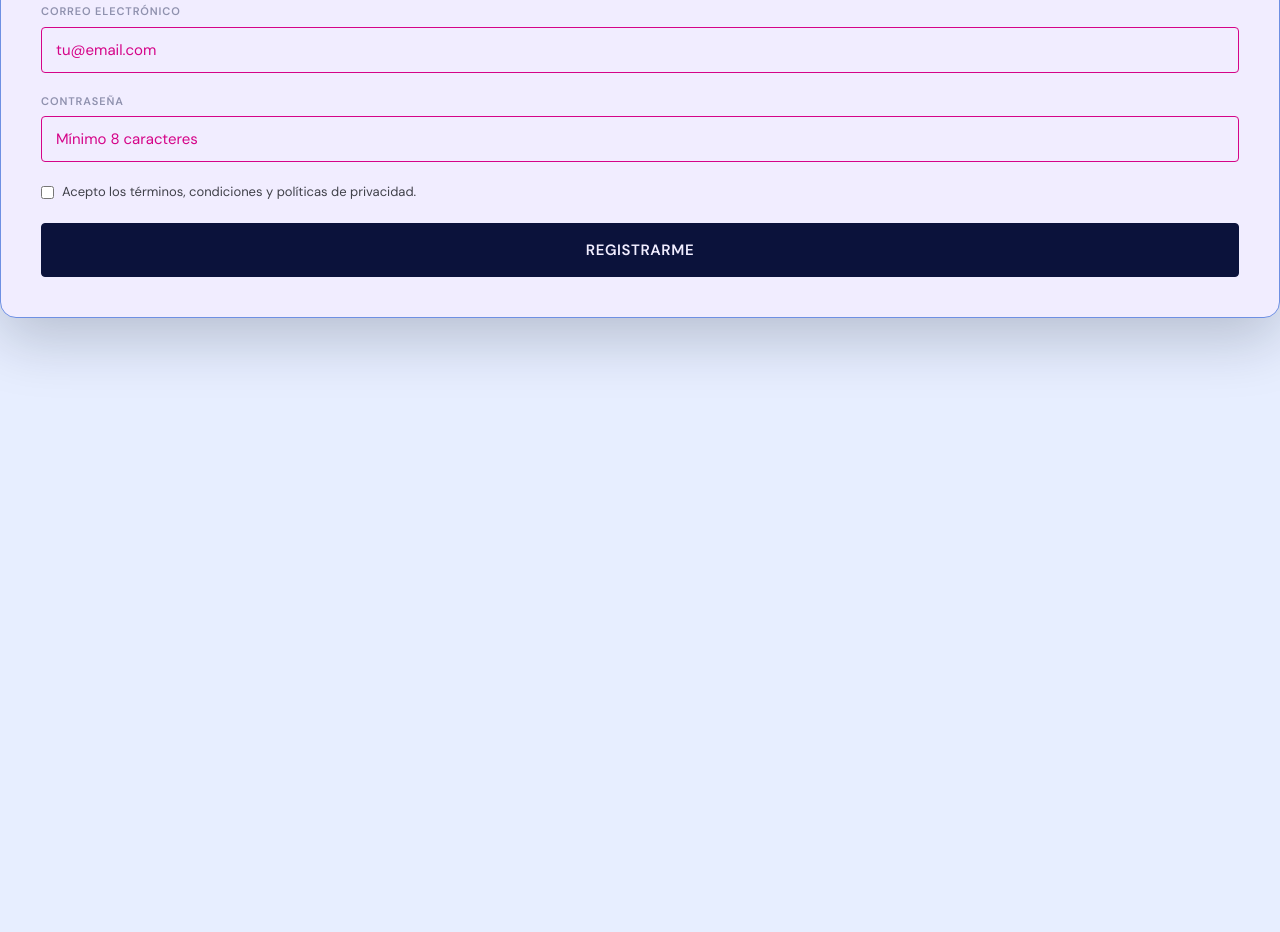
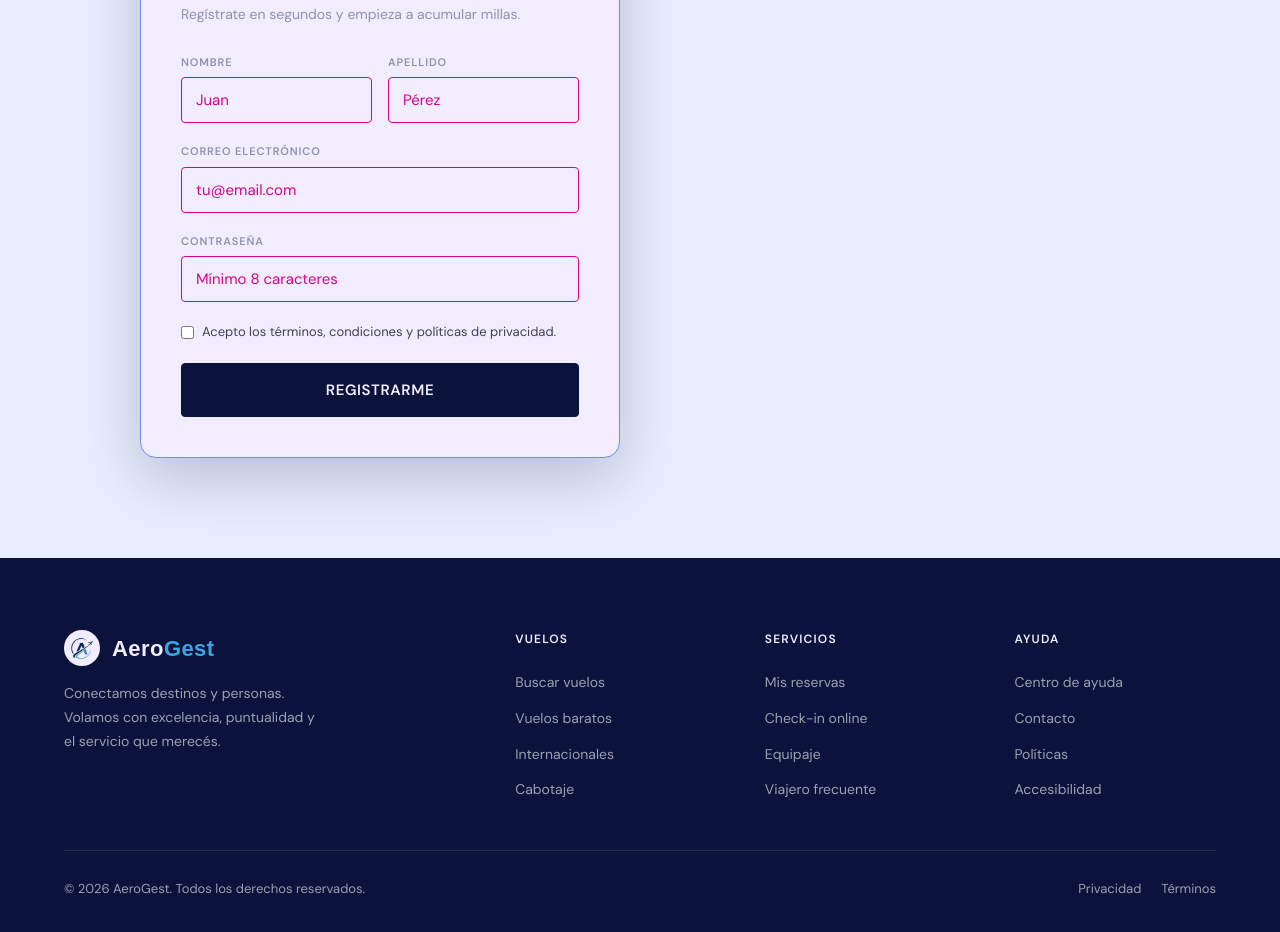
Before and after one commit to pefati/TrabajoProgra3-Frontend, a plain HTML site: page aerolinea/sigin.html in a window 1280 px wide. Shown: the part 237-1169 px from the top of the page. Before the commit the page ends 800 px from the top, so only its background shows below. Drawn offline with Linux system fonts and the light colour scheme.

Commit message:
Add log-in, sign_in

```diff
--- a/aerolinea/css/styles.css
+++ b/aerolinea/css/styles.css
@@ -587,13 +587,27 @@
 
 
 /* ── Apartado: Autenticación (Login & Registro) ── */
-.auth-container {
+.auth-container-sign {
+    display: grid;
+    grid-template-columns: 1fr 1fr;
+    gap: 40px;
+    align-items: start;
+    padding-top: 140px;
+    padding-bottom: 100px;
+    max-width: 1000px;
+    margin: 0 auto;
+}
+
+.auth-container-log {
     display: grid;
     grid-template-columns: 1fr 1fr;
     gap: 40px;
     align-items: start;
     padding-top: 40px;
+    max-width: 900px;
+    margin: 0 auto;
 }
+
 
 .auth-card {
     background: var(--white);
@@ -622,7 +636,7 @@
 
 .auth-title em {
     font-style: italic;
-    color: var(--pink);
+    color: var(--blue);
 }
 
 .auth-subtitle {
--- /dev/null
+++ b/aerolinea/footer.html
@@ -0,0 +1,47 @@
+<!-- FOOTER -->
+<footer class="footer">
+    <div class="container">
+        <div class="footer-grid">
+            <div>
+                <div class="nav-logo">
+                    <div class="nav-logo-icon">
+                        <img src="/images/logo_aeroGest.png" alt="logo" style="width:24px;height:24px;">
+                    </div>
+                    <span class="nav-logo-text">Aero<span>Gest</span></span>
+                </div>
+                <p class="footer-brand-desc">Conectamos destinos y personas. Volamos con excelencia, puntualidad y el servicio que merecés.</p>
+            </div>
+            <div>
+                <p class="footer-heading">Vuelos</p>
+                <ul class="footer-links">
+                    <li><a href="vuelos.html">Buscar vuelos</a></li>
+                    <li><a href="#">Vuelos baratos</a></li>
+                    <li><a href="#">Internacionales</a></li>
+                    <li><a href="#">Cabotaje</a></li>
+                </ul>
+            </div>
+            <div>
+                <p class="footer-heading">Servicios</p>
+                <ul class="footer-links">
+                    <li><a href="reservas.html">Mis reservas</a></li>
+                    <li><a href="#">Check-in online</a></li>
+                    <li><a href="#">Equipaje</a></li>
+                    <li><a href="#">Viajero frecuente</a></li>
+                </ul>
+            </div>
+            <div>
+                <p class="footer-heading">Ayuda</p>
+                <ul class="footer-links">
+                    <li><a href="#">Centro de ayuda</a></li>
+                    <li><a href="#">Contacto</a></li>
+                    <li><a href="#">Políticas</a></li>
+                    <li><a href="#">Accesibilidad</a></li>
+                </ul>
+            </div>
+        </div>
+        <div class="footer-bottom">
+            <span>© 2026 AeroGest. Todos los derechos reservados.</span>
+            <div style="display:flex;gap:20px"><a href="#">Privacidad</a><a href="#">Términos</a></div>
+        </div>
+    </div>
+</footer>
--- a/aerolinea/sigin.html
+++ b/aerolinea/sigin.html
@@ -18,6 +18,7 @@
         });
 </script>
 
+<div class="auth-container-sign">
     <div class="auth-card animate delay-1">
       <div class="auth-header">
         <h2 class="auth-title">Crear <em>Cuenta</em></h2>
@@ -54,3 +55,14 @@
         <button type="submit" class="btn btn-primary btn-lg btn-block auth-btn-accent">Registrarme</button>
       </form>
     </div>
+</div>
+
+<!-- FOOTER -->
+<div id="footer"></div>
+<script>
+    fetch("footer.html")
+        .then ( res => res.text())
+        .then (html => {
+            document.getElementById('footer').innerHTML = html;
+        })
+</script>
```
Also changed, not shown: aerolinea/login.html (+11 -3 lines).
